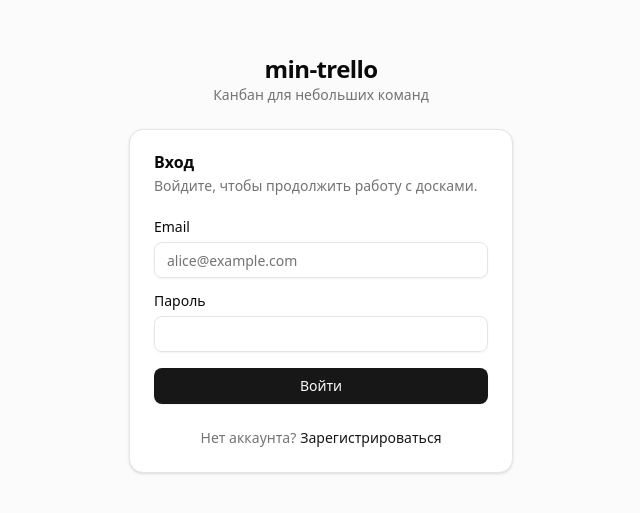
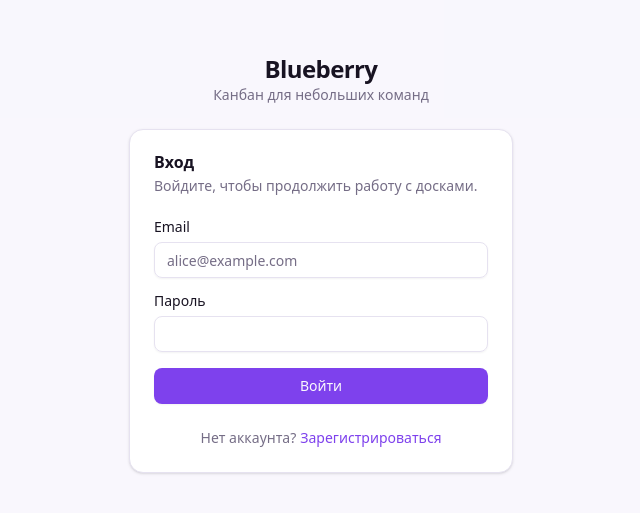
Before and after one commit to lrvchgost/mini-trello, a React (Vite) app in the folder apps/frontend/: page /login in a window 1280 px wide. Shown: the part 137-650 px from the top of the page, without its empty margins (319-959 px from the left). Built offline with nearby package versions, Linux system fonts and the light colour scheme; no server answers.

Commit message:
feat(frontend): rebrand to blueberry with logo and purple theme
Rename the app to Blueberry, add the blueberry SVG logo in the header and
auth screen, switch light/dark tokens to a purple palette and widen the card
modal.

```diff
--- a/apps/frontend/index.html
+++ b/apps/frontend/index.html
@@ -3,7 +3,7 @@
   <head>
     <meta charset="UTF-8" />
     <meta name="viewport" content="width=device-width, initial-scale=1.0" />
-    <title>min-trello</title>
+    <title>Blueberry</title>
   </head>
   <body>
     <div id="root"></div>
--- a/apps/frontend/src/app/layout/auth-layout.tsx
+++ b/apps/frontend/src/app/layout/auth-layout.tsx
@@ -5,7 +5,7 @@ export function AuthLayout() {
     <div className="flex min-h-screen flex-col items-center justify-center bg-muted/40 px-4 py-12">
       <div className="w-full max-w-sm">
         <div className="mb-6 text-center">
-          <h1 className="text-2xl font-semibold tracking-tight">min-trello</h1>
+          <h1 className="text-2xl font-semibold tracking-tight">Blueberry</h1>
           <p className="text-sm text-muted-foreground">Канбан для небольших команд</p>
         </div>
         <Outlet />
--- a/apps/frontend/src/app/layout/header.tsx
+++ b/apps/frontend/src/app/layout/header.tsx
@@ -10,6 +10,7 @@ import {
   DropdownMenuSeparator,
   DropdownMenuTrigger,
 } from '@/shared/ui/dropdown-menu';
+import { Logo } from './logo';
 import { ThemeToggle } from './theme-toggle';
 
 export function Header() {
@@ -25,10 +26,8 @@ export function Header() {
     <header className="sticky top-0 z-40 border-b bg-background/95 backdrop-blur supports-[backdrop-filter]:bg-background/60">
       <div className="mx-auto flex h-14 w-full max-w-7xl items-center gap-3 px-4 sm:px-6 lg:px-8">
         <Link to="/dashboard" className="flex items-center gap-2 font-semibold tracking-tight">
-          <span className="grid size-6 place-items-center rounded-md bg-primary text-xs font-bold text-primary-foreground">
-            m
-          </span>
-          min-trello
+          <Logo className="size-7" />
+          Blueberry
         </Link>
 
         <div className="ml-auto flex items-center gap-2">
--- /dev/null
+++ b/apps/frontend/src/app/layout/logo.tsx
@@ -0,0 +1,57 @@
+interface LogoProps {
+  className?: string;
+}
+
+const CALYX =
+  'M0,-2.2 L0.53,-0.73 L2.09,-0.68 L0.86,0.28 L1.29,1.78 L0,0.9 L-1.29,1.78 L-0.86,0.28 L-2.09,-0.68 L-0.53,-0.73 Z';
+
+/** Three blueberries on green twigs. */
+export function Logo({ className }: LogoProps) {
+  return (
+    <svg
+      viewBox="0 0 32 32"
+      role="img"
+      aria-label="Blueberry"
+      className={className}
+      xmlns="http://www.w3.org/2000/svg"
+    >
+      <defs>
+        <radialGradient id="logo-blueberry" cx="35%" cy="30%" r="75%">
+          <stop offset="0%" stopColor="#9fb0ff" />
+          <stop offset="45%" stopColor="#4f63e6" />
+          <stop offset="100%" stopColor="#232c78" />
+        </radialGradient>
+      </defs>
+
+      <g stroke="#3f9d4f" strokeWidth="1.5" strokeLinecap="round" fill="none">
+        <path d="M16.8 2.4 V5.2" />
+        <path d="M16.8 5.2 C14.6 7.8 12.6 10.6 11.8 13.4" />
+        <path d="M16.8 5.2 C18.4 8 20.4 11.4 21.4 14.2" />
+      </g>
+
+      <g fill="#4caf50">
+        <path d="M16.8 2.2 C19.1 2.2 20.8 3.9 20.8 5.9 C18.5 6.3 16.8 4.5 16.8 2.2 Z" />
+        <path
+          d="M16.8 2.2 C14.5 2.2 12.8 3.9 12.8 5.9 C15.1 6.3 16.8 4.5 16.8 2.2 Z"
+          opacity="0.85"
+        />
+      </g>
+
+      <circle cx="11.8" cy="19.4" r="6" fill="url(#logo-blueberry)" />
+      <circle cx="21.4" cy="19.6" r="5.3" fill="url(#logo-blueberry)" />
+      <circle cx="16.8" cy="9.8" r="4.6" fill="url(#logo-blueberry)" />
+
+      <g fill="#151b4d">
+        <path d={CALYX} transform="translate(11.8 13.6) scale(1.15)" />
+        <path d={CALYX} transform="translate(21.4 14.5) scale(1.05)" />
+        <path d={CALYX} transform="translate(16.8 5.4) scale(0.9)" />
+      </g>
+
+      <g fill="#ffffff" opacity="0.32">
+        <circle cx="9.6" cy="17" r="1.5" />
+        <circle cx="19.5" cy="17.5" r="1.35" />
+        <circle cx="15.1" cy="8" r="1.2" />
+      </g>
+    </svg>
+  );
+}
--- a/apps/frontend/src/styles/globals.css
+++ b/apps/frontend/src/styles/globals.css
@@ -5,57 +5,57 @@
 
 :root {
   --radius: 0.625rem;
-  --background: oklch(1 0 0);
-  --foreground: oklch(0.145 0 0);
+  --background: oklch(0.99 0.005 300);
+  --foreground: oklch(0.2 0.03 300);
   --card: oklch(1 0 0);
-  --card-foreground: oklch(0.145 0 0);
+  --card-foreground: oklch(0.2 0.03 300);
   --popover: oklch(1 0 0);
-  --popover-foreground: oklch(0.145 0 0);
-  --primary: oklch(0.205 0 0);
-  --primary-foreground: oklch(0.985 0 0);
-  --secondary: oklch(0.97 0 0);
-  --secondary-foreground: oklch(0.205 0 0);
-  --muted: oklch(0.97 0 0);
-  --muted-foreground: oklch(0.556 0 0);
-  --accent: oklch(0.97 0 0);
-  --accent-foreground: oklch(0.205 0 0);
+  --popover-foreground: oklch(0.2 0.03 300);
+  --primary: oklch(0.55 0.24 293);
+  --primary-foreground: oklch(0.985 0.005 300);
+  --secondary: oklch(0.96 0.02 300);
+  --secondary-foreground: oklch(0.42 0.12 293);
+  --muted: oklch(0.96 0.015 300);
+  --muted-foreground: oklch(0.55 0.04 300);
+  --accent: oklch(0.95 0.03 300);
+  --accent-foreground: oklch(0.42 0.12 293);
   --destructive: oklch(0.577 0.245 27.325);
   --destructive-foreground: oklch(0.985 0 0);
-  --border: oklch(0.922 0 0);
-  --input: oklch(0.922 0 0);
-  --ring: oklch(0.708 0 0);
-  --chart-1: oklch(0.646 0.222 41.116);
-  --chart-2: oklch(0.6 0.118 184.704);
-  --chart-3: oklch(0.398 0.07 227.392);
-  --chart-4: oklch(0.828 0.189 84.429);
-  --chart-5: oklch(0.769 0.188 70.08);
+  --border: oklch(0.92 0.02 300);
+  --input: oklch(0.92 0.02 300);
+  --ring: oklch(0.55 0.24 293);
+  --chart-1: oklch(0.6 0.22 293);
+  --chart-2: oklch(0.65 0.18 320);
+  --chart-3: oklch(0.55 0.18 265);
+  --chart-4: oklch(0.72 0.16 300);
+  --chart-5: oklch(0.7 0.2 340);
 }
 
 .dark {
-  --background: oklch(0.145 0 0);
-  --foreground: oklch(0.985 0 0);
-  --card: oklch(0.205 0 0);
-  --card-foreground: oklch(0.985 0 0);
-  --popover: oklch(0.269 0 0);
-  --popover-foreground: oklch(0.985 0 0);
-  --primary: oklch(0.922 0 0);
-  --primary-foreground: oklch(0.205 0 0);
-  --secondary: oklch(0.269 0 0);
-  --secondary-foreground: oklch(0.985 0 0);
-  --muted: oklch(0.269 0 0);
-  --muted-foreground: oklch(0.708 0 0);
-  --accent: oklch(0.371 0 0);
-  --accent-foreground: oklch(0.985 0 0);
+  --background: oklch(0.16 0.045 300);
+  --foreground: oklch(0.97 0.02 300);
+  --card: oklch(0.21 0.06 300);
+  --card-foreground: oklch(0.97 0.02 300);
+  --popover: oklch(0.24 0.07 300);
+  --popover-foreground: oklch(0.97 0.02 300);
+  --primary: oklch(0.7 0.27 295);
+  --primary-foreground: oklch(0.15 0.05 295);
+  --secondary: oklch(0.3 0.09 300);
+  --secondary-foreground: oklch(0.97 0.02 300);
+  --muted: oklch(0.28 0.07 300);
+  --muted-foreground: oklch(0.75 0.06 300);
+  --accent: oklch(0.36 0.14 300);
+  --accent-foreground: oklch(0.97 0.02 300);
   --destructive: oklch(0.704 0.191 22.216);
   --destructive-foreground: oklch(0.985 0 0);
-  --border: oklch(1 0 0 / 10%);
-  --input: oklch(1 0 0 / 15%);
-  --ring: oklch(0.556 0 0);
-  --chart-1: oklch(0.488 0.243 264.376);
-  --chart-2: oklch(0.696 0.17 162.48);
-  --chart-3: oklch(0.769 0.188 70.08);
-  --chart-4: oklch(0.627 0.265 303.9);
-  --chart-5: oklch(0.645 0.246 16.439);
+  --border: oklch(1 0 0 / 14%);
+  --input: oklch(1 0 0 / 18%);
+  --ring: oklch(0.65 0.25 295);
+  --chart-1: oklch(0.72 0.27 295);
+  --chart-2: oklch(0.74 0.22 325);
+  --chart-3: oklch(0.66 0.22 265);
+  --chart-4: oklch(0.78 0.18 305);
+  --chart-5: oklch(0.76 0.24 340);
 }
 
 @theme inline {
--- a/apps/frontend/src/widgets/card-modal/card-modal.tsx
+++ b/apps/frontend/src/widgets/card-modal/card-modal.tsx
@@ -32,7 +32,7 @@ export function CardModal() {
         }
       }}
     >
-      <DialogContent className="max-h-[90vh] overflow-y-auto sm:max-w-3xl">
+      <DialogContent className="max-h-[90vh] overflow-y-auto sm:max-w-[96rem]">
         <DialogTitle className="sr-only">{card ? card.title : 'Карточка'}</DialogTitle>
         <DialogDescription className="sr-only">
           Редактирование карточки, метки, исполнитель и комментарии
```
